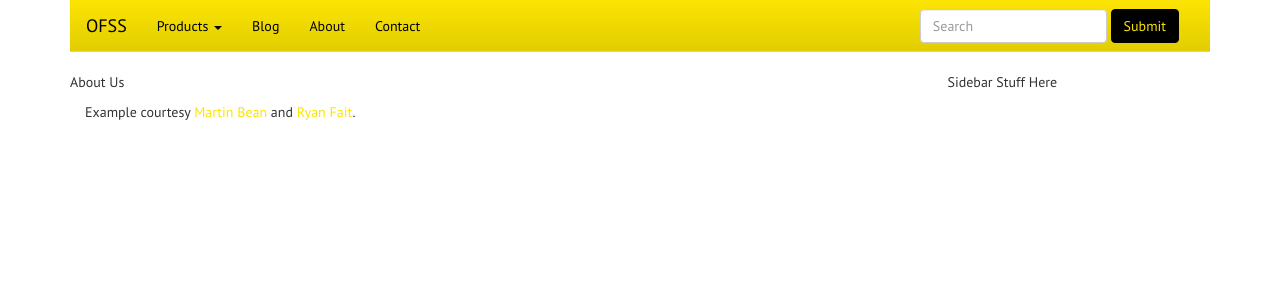
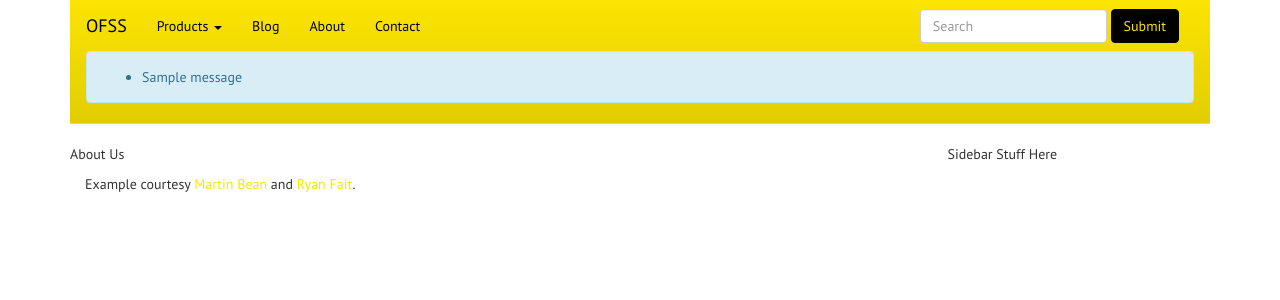
Before and after one commit to jdhaines/ofss, a Flask app: page /about in a window 1280 px wide. Shown: the top 300 px of the page. Run offline with Flask 2, Linux system fonts and the light colour scheme; one stand-in notice (Sample message) is shown; style sheets or scripts are compiled from the project's sources; some libraries are stand-ins or nearby versions.

Commit message:
logging in, blog not logging in

```diff
--- a/app/templates/header.html
+++ b/app/templates/header.html
@@ -35,5 +35,16 @@
         <button type="submit" class="btn btn-default">Submit</button>
       </form>
     </div><!-- /.navbar-collapse -->
+    {% with messages = get_flashed_messages() %}
+      {% if messages %}
+      <div class="alert alert-info" role="alert">
+        <ul class="flashes">
+          {% for message in messages %}
+            <li>{{ message }}</li>
+          {% endfor %}
+        </ul>
+      </div>
+      {% endif %}
+    {% endwith %}
   </div><!-- /.container-fluid -->
 </nav>
--- a/app/views.py
+++ b/app/views.py
@@ -15,7 +15,7 @@ from flask_login import confirm_login
 class User(UserMixin):
     """Docstring."""
 
-    def __init__(self, name, id, active=True):
+    def __init__(self, id, name, active=True):
         """Docstring."""
         self.id = id
         self.name = name
@@ -31,8 +31,8 @@ class User(UserMixin):
 
 # User Values
 USERS = {
-    1: User(u"Josh", 1),
-    2: User(u"Mary", 2)
+    1: User(1, u"Josh"),
+    2: User(2, u"Mary")
 }
 
 USER_NAMES = dict((u.name, u) for u in USERS.values())
@@ -87,10 +87,11 @@ def login():
     if request.method == "POST" and "username" in request.form:
         username = request.form["username"]
         if username in USER_NAMES:
-            print("username in USER_NAMES")
+            print("Valid Username")
             remember = request.form.get("remember", "no") == "yes"
             if login_user(USER_NAMES[username], remember=remember):
                 flash("Logged in!")
+                print("After flash Logged In!")
                 return redirect(request.args.get("next") or url_for("index"))
             else:
                 flash("Sorry, but you could not log in.")
```
